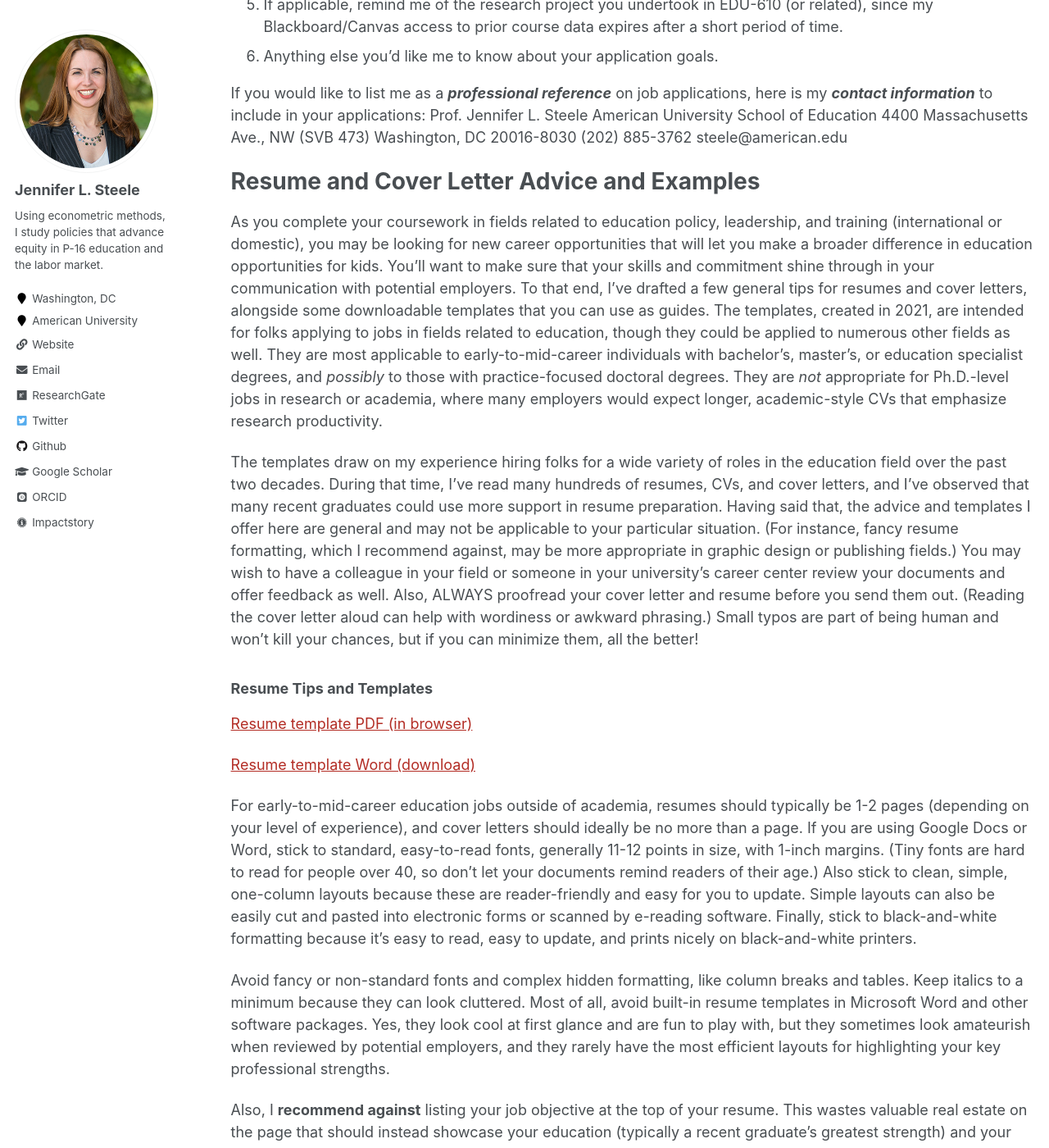
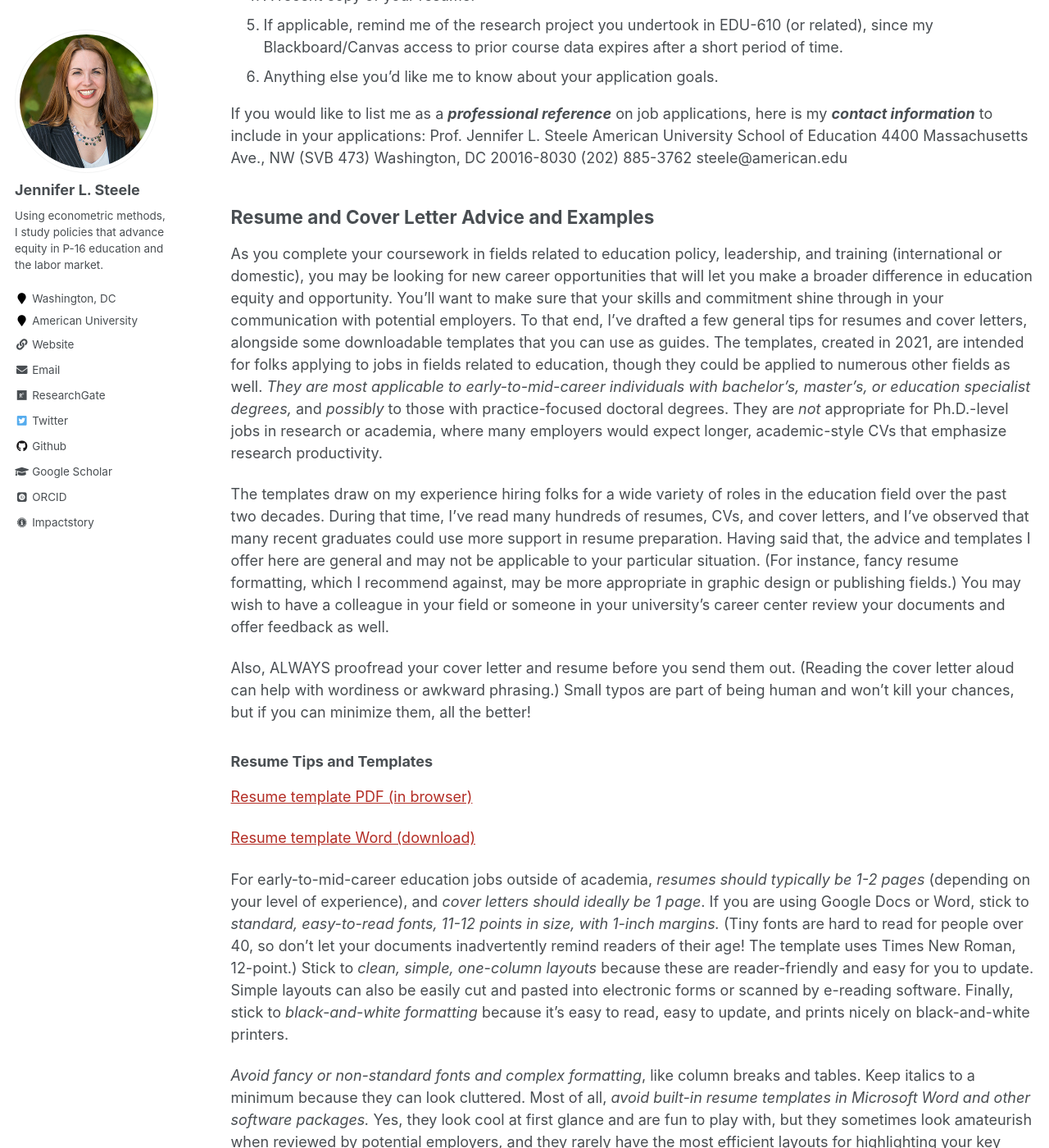
Before and after one commit to jensteele1/jensteele1.github.io, a Jekyll site: the page built from _pages/advising.md, in a window 1280 px wide and 1400 px high, scrolled down 522 px. Shown: the whole window at 82% size. Built offline with Jekyll 4.4.1, drawn with Linux system fonts in a browser that asks for light colours; some web fonts are replaced; some of the changed text lies outside the part shown.

Commit message:
Update advising.md

```diff
--- a/_pages/advising.md
+++ b/_pages/advising.md
@@ -5,8 +5,8 @@
 author_profile: true
 ---
 
-Requesting Letters of Recommendation
-======
+## Requesting Letters of Recommendation
+
 **Current and former students:** If you would like me to write you a ***letter of recommendation*** for graduate school applications, fellowship/scholarship applications, or job applications,
 please ***email the following information to [steele@american.edu](mailto:steele@american.edu)***:
 
@@ -28,23 +28,24 @@
 (202) 885-3762
 steele@american.edu
 
-Resume and Cover Letter Advice and Examples
-======
+## Resume and Cover Letter Advice and Examples
+
 As you complete your coursework in fields related to education policy, leadership, and training (international or domestic),
-you may be looking for new career opportunities that will let you make a broader difference in education opportunities for kids.
+you may be looking for new career opportunities that will let you make a broader difference in education equity and opportunity.
 You'll want to make sure that your skills and commitment shine through in your communication with potential employers.
 To that end, I've drafted a few general tips for resumes and cover letters, alongside some downloadable templates that you can use as guides.
 The templates, created in 2021, are intended for folks applying to jobs in fields related to education, though they could be applied to
-numerous other fields as well. They are most applicable to early-to-mid-career individuals with bachelor's, master's,
-or education specialist degrees, and *possibly* to those with practice-focused doctoral degrees. They are *not* appropriate for Ph.D.-level
+numerous other fields as well. *They are most applicable to early-to-mid-career individuals with bachelor's, master's,
+or education specialist degrees,* and *possibly* to those with practice-focused doctoral degrees. They are *not* appropriate for Ph.D.-level
 jobs in research or academia, where many employers would expect longer, academic-style CVs that emphasize research productivity.
 
 The templates draw on my experience hiring folks for a wide variety of roles in the education field over the past two decades. During that time,
 I've read many hundreds of resumes, CVs, and cover letters, and I've observed that many recent graduates could use more support in resume preparation.
 Having said that, the advice and templates I offer here are general and may not be applicable to your particular situation.
 (For instance, fancy resume formatting, which I recommend against, may be more appropriate in graphic design or publishing fields.) You may wish to have a
-colleague in your field or someone in your university's career center review your documents and offer feedback as well. Also, ALWAYS proofread
-your cover letter and resume before you send them out. (Reading the cover letter aloud can help with wordiness or awkward phrasing.)
+colleague in your field or someone in your university's career center review your documents and offer feedback as well.
+
+Also, ALWAYS proofread your cover letter and resume before you send them out. (Reading the cover letter aloud can help with wordiness or awkward phrasing.)
 Small typos are part of being human and won't kill your chances, but if you can minimize them, all the better!
 
 ### Resume Tips and Templates
@@ -53,19 +54,19 @@
 
 [Resume template Word (download)](/files/Steele_Resume_Template_MEd_MA_Education.docx)
 
-For early-to-mid-career education jobs outside of academia, resumes should typically be 1-2 pages (depending on your level of experience), and cover letters
-should ideally be no more than a page. If you are using Google Docs or Word, stick to standard, easy-to-read fonts, generally 11-12 points in size,
-with 1-inch margins. (Tiny fonts are hard to read for people over 40, so don't let your documents remind readers of their age.)
-Also stick to clean, simple, one-column layouts because these are reader-friendly and easy for you to update. Simple layouts can also be easily
-cut and pasted into electronic forms or scanned by e-reading software. Finally, stick to black-and-white formatting because it's easy to read,
+For early-to-mid-career education jobs outside of academia, *resumes should typically be 1-2 pages* (depending on your level of experience), and *cover letters
+should ideally be 1 page*. If you are using Google Docs or Word, stick to *standard, easy-to-read fonts, 11-12 points in size,
+with 1-inch margins.* (Tiny fonts are hard to read for people over 40, so don't let your documents inadvertently remind readers of their age! The template uses
+Times New Roman, 12-point.) Stick to *clean, simple, one-column layouts* because these are reader-friendly and easy for you to update. Simple layouts can also be easily
+cut and pasted into electronic forms or scanned by e-reading software. Finally, stick to *black-and-white formatting* because it's easy to read,
 easy to update, and prints nicely on black-and-white printers.
 
-Avoid fancy or non-standard fonts and complex hidden formatting, like column breaks and tables. Keep italics to a minimum because they can look cluttered.
-Most of all, avoid built-in resume templates in Microsoft Word and other software packages. Yes, they look cool at first glance and are fun to play with,
+*Avoid fancy or non-standard fonts and complex formatting*, like column breaks and tables. Keep italics to a minimum because they can look cluttered.
+Most of all, *avoid built-in resume templates in Microsoft Word and other software packages.* Yes, they look cool at first glance and are fun to play with,
 but they sometimes look amateurish when reviewed by potential employers, and they rarely have the most efficient layouts for highlighting your
 key professional strengths.
 
-Also, I **recommend against** listing your job objective at the top of your resume. This wastes valuable real estate on the page that should instead
+Also, I recommend *against* listing your job objective at the top of your resume. This wastes valuable real estate on the page that should instead
 showcase your education (typically a recent graduate's greatest strength) and your relevant experience and skills. Instead, use the cover letter
 (see template) to briefly discuss your employment goals and how these fit with the job for which you're applying.
 
@@ -75,15 +76,19 @@
 
 [Cover letter template Word (download)](/files/Steele_CoverLetter_Template_MEd_MA_Education.docx)
 
-As noted, I recommend that your cover letter be limited to 1 page for most early-to-mid career jobs in education. My template provides a structure
-for organizing each paragraph and some suggested language. Paragraph 1 should indicate the job you're applying for and your main qualifications.
-Paragraph 2 should offer more details about your background and its alignment with the needs of the job. Paragraph 3 should describe what it is
-about the organization that makes you want to work there and advance their mission. Paragraph 4 is just a brief reiteration of interest and thanks.
-Within the cover letter template, note that words in square brackets [] should be replaced with your own language and specific details.
+As noted, I recommend that your cover letter be limited to 1 page for most early-to-mid career jobs in education. The template provides a structure
+for organizing each paragraph and some suggested language:
+- *Paragraph 1* should indicate the job you're applying for and your main qualifications.
+- *Paragraph 2* should offer more details about your background and its alignment with the needs of the job.
+- *Paragraph 3* should describe what it is about the organization that makes you want to work there and advance their mission.
+- *Paragraph 4* is just a brief reiteration of interest and thanks.
+Within the cover letter template, note that *words in square brackets [] should be replaced with your own language and specific details.*
 More broadly, you should always make sure that the final language and sentiments in the letter are your own.
 
 Do not assume that the person reading your cover letter has already memorized your resume, or vice versa. Assume instead that
-each document must stand on its own. Some eye-tracking studies have found that recruiters spend only 6-7 seconds reading each resume or cover letter.
-Even if recruiters in education fields are more generous than that, you must think of your cover letter and resume as tightly organized, miniature works
-of art. They must be extremely well-written, formatted, and edited so that they immediately grab the recruiter--**not** with bold graphics or colors,
+*each document must stand on its own.*
+
+Some eye-tracking studies have found that recruiters spend only 6-7 seconds reading each resume or cover letter.
+Even if recruiters in education fields are more generous than that, you must *think of your cover letter and resume as tightly organized, miniature works
+of art.* They must be extremely well-written, formatted, and edited so that they immediately grab the recruiter -- **not** with bold graphics or colors,
 but with the unique combination of training, skills, and commitment that you would bring to their organization.
```
